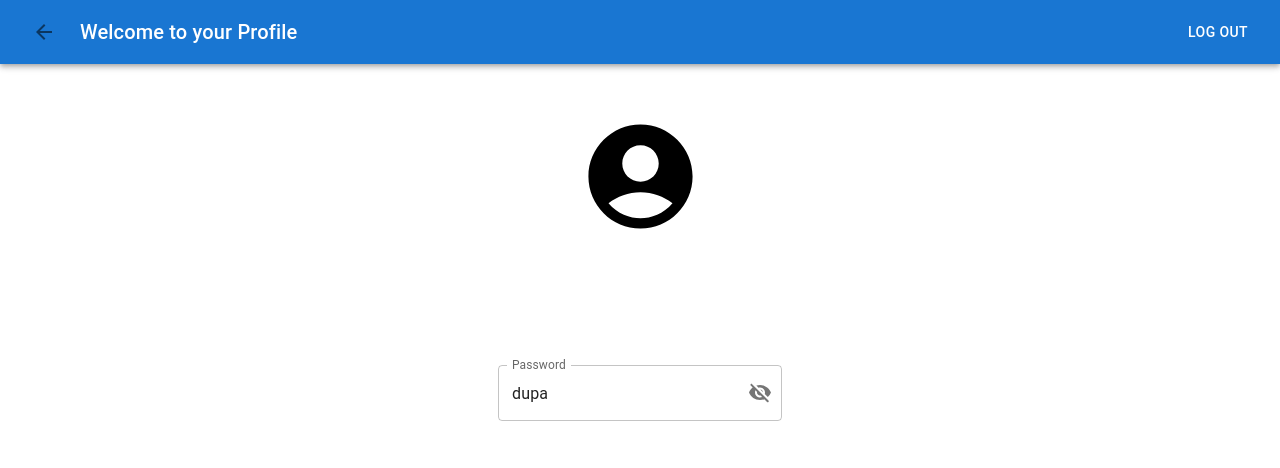
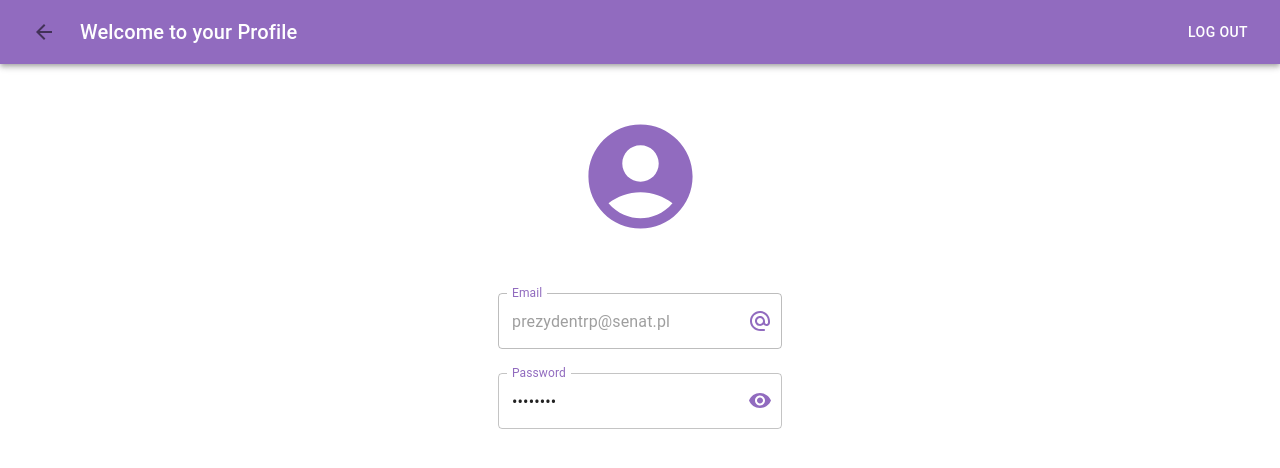
Before and after one commit to adamwar-dev/surveySystemFrontend, a React (Create React App) app in the folder my-app/: page /profile in a window 1280 px wide. Shown: the top 468 px of the page. Built offline with nearby package versions, Linux system fonts and the light colour scheme.

Commit message:
added some colors and stuff on profile page

```diff
--- a/my-app/src/components/NavBar.tsx
+++ b/my-app/src/components/NavBar.tsx
@@ -35,7 +35,7 @@ export class NavBar extends React.Component<NavBarProps> {
 
 		return (
 			<Box sx={{ flexGrow: 1, mb: '50px' }}>
-			<AppBar position="static">
+			<AppBar position="static" sx={{ backgroundColor:'#916BBF'}}>
 				<Toolbar>
 					<Link href={linkTo}>
 						<BackArrow visable={backArrowVisable}/>
--- a/my-app/src/pages/CreateSurvey.tsx
+++ b/my-app/src/pages/CreateSurvey.tsx
@@ -14,13 +14,13 @@ export class CreateSurvey extends React.Component{
 				<Box sx={{ flexGrow: 1, width:'100%', height:'85vh'}}>
 					<Grid container spacing={10} columnSpacing={{ xs: 1, sm: 2, md: 3 }} sx={{mb:'30px'}}>
 					<Grid item xs={12} sm={6} md={4}>
-							<Tile primaryText='Public Survey' linkTo='' icon={<PublicRoundedIcon fontSize={'large'}/>}/>
+							<Tile primaryText='Public Survey' linkTo='' icon={<PublicRoundedIcon sx={{color: '#916BBF'}} fontSize={'large'}/>}/>
 						</Grid>
 						<Grid item xs={12} sm={6} md={4}>
-							<Tile primaryText='Private Survey' linkTo='' icon={<PublicOffRoundedIcon fontSize={'large'}/>}/>
+							<Tile primaryText='Private Survey' linkTo='' icon={<PublicOffRoundedIcon sx={{color: '#916BBF'}} fontSize={'large'}/>}/>
 						</Grid>
 						<Grid item xs={12} sm={12} md={4}>
-							<Tile primaryText='Distributed Survey' linkTo='' icon={<SupervisorAccountRoundedIcon fontSize={'large'}/>}/>
+							<Tile primaryText='Distributed Survey' linkTo='' icon={<SupervisorAccountRoundedIcon sx={{color: '#916BBF'}} fontSize={'large'}/>}/>
 						</Grid>
 					</Grid>
 				</Box>
--- a/my-app/src/pages/MainPage.tsx
+++ b/my-app/src/pages/MainPage.tsx
@@ -18,16 +18,16 @@ export class MainPage extends React.Component {
 				<Box sx={{ flexGrow: 1, width:'100%', height:'85vh'}}>
 					<Grid container spacing={10} columnSpacing={{ xs: 1, sm: 2, md: 3 }}>
 						<Grid item xs={12} sm={6}>
-							<Tile primaryText='Create a Survey' linkTo='create' icon={<AssignmentRoundedIcon fontSize='large'/>}/>
+							<Tile primaryText='Create a Survey' linkTo='create' icon={<AssignmentRoundedIcon sx={{color: '#916BBF'}} fontSize='large'/>}/>
 						</Grid>
 						<Grid item xs={12} sm={6}>
-							<Tile primaryText='Surveys History' linkTo='history' icon={<HistoryEduRoundedIcon fontSize='large'/>}/>
+							<Tile primaryText='Surveys History' linkTo='history' icon={<HistoryEduRoundedIcon sx={{color: '#916BBF'}} fontSize='large'/>}/>
 						</Grid>
 						<Grid item xs={12} sm={6}>
-							<Tile primaryText='Profile' linkTo='/profile' icon={<AccountBoxRoundedIcon fontSize='large'/>}/>
+							<Tile primaryText='Profile' linkTo='/profile' icon={<AccountBoxRoundedIcon sx={{color: '#916BBF'}} fontSize='large'/>}/>
 						</Grid>
 						<Grid item xs={12} sm={6}>
-							<Tile primaryText='Comming Soon...' linkTo='' icon={<EuroRoundedIcon fontSize='large'/>}/>
+							<Tile primaryText='Comming Soon...' linkTo='' icon={<EuroRoundedIcon sx={{color: '#916BBF'}} fontSize='large'/>}/>
 						</Grid>
 						<Grid item xs={12}>
 							<Footer/>
--- a/my-app/src/pages/Profile.tsx
+++ b/my-app/src/pages/Profile.tsx
@@ -1,12 +1,20 @@
-import { Box, FormControl, Grid, IconButton, InputAdornment, InputLabel, OutlinedInput } from '@mui/material';
+import * as React from 'react';
+import { Box,
+		FormControl,
+		Grid,
+		IconButton,
+		InputAdornment,
+		InputLabel,
+		OutlinedInput } from '@mui/material';
 import VisibilityRoundedIcon from '@mui/icons-material/VisibilityRounded';
 import VisibilityOffRoundedIcon from '@mui/icons-material/VisibilityOffRounded';
 import AccountCircleRoundedIcon from '@mui/icons-material/AccountCircleRounded';
-import * as React from 'react';
+import AlternateEmailRoundedIcon from '@mui/icons-material/AlternateEmailRounded';
 import { NavBar } from '../components/NavBar';
 import '../styles/Pages.css'
 
 interface ProfileState {
+	email: string;
 	password: string;
 	showPassword: boolean;
 }
@@ -19,12 +27,14 @@ export class Profile extends React.Component<ProfileProps,ProfileState>{
 	public constructor(props: ProfileProps) {
 		super(props);
 		this.state = {
-			password: 'dupa',
-			showPassword: true,
+			password: 'długopis',
+			showPassword: false,
+			email: 'prezydentrp@senat.pl'
 		}
 	}
 	public render () {
 		const {
+			email,
 			password,
 			showPassword,
 		} = this.state;
@@ -35,25 +45,37 @@ export class Profile extends React.Component<ProfileProps,ProfileState>{
 					<Grid container spacing={3} alignContent='center' columnSpacing={{ xs: 1, sm: 2, md: 3 }}>
 						<Grid item xs={12} textAlign='center'>
 							<div className='circle'>
-								<AccountCircleRoundedIcon fontSize='inherit'/>
+								<AccountCircleRoundedIcon fontSize='inherit' htmlColor='#916BBF'/>
 							</div>
 						</Grid>
-						<Grid item xs={12}>
+						<Grid item xs={12} textAlign='center'>
+						<FormControl variant="outlined">
+								<InputLabel sx={{color: '#916BBF'}}>Email</InputLabel>
+								<OutlinedInput
+									disabled
+									id="outlined-adornment-email"
+									sx={{color: '#916BBF'}}
+									value={email}
+									endAdornment={
+									<InputAdornment position="end">
+										<IconButton edge="end">
+											<AlternateEmailRoundedIcon  sx={{color: '#916BBF'}}/>
+										</IconButton>
+									</InputAdornment>
+									}
 
-						</Grid>
-						<Grid item xs={12}>
-
-						</Grid>
-						<Grid item xs={12}>
-
+									label="Email"
+								/>
+							</FormControl>
 						</Grid>
 						<Grid item xs={12} textAlign='center'>
 							<FormControl variant="outlined">
-								<InputLabel htmlFor="outlined-adornment-password">Password</InputLabel>
+								<InputLabel htmlFor="outlined-adornment-password" sx={{color: '#916BBF'}}>Password</InputLabel>
 								<OutlinedInput
 									id="outlined-adornment-password"
 									type={showPassword ? 'text' : 'password'}
 									value={password}
+									placeholder={'enter password'}
 									onChange={this.handleChangePassword()}
 									endAdornment={
 									<InputAdornment position="end">
@@ -63,7 +85,10 @@ export class Profile extends React.Component<ProfileProps,ProfileState>{
 										onMouseDown={this.handleMouseDownPassword}
 										edge="end"
 										>
-										{showPassword ? <VisibilityOffRoundedIcon/> : <VisibilityRoundedIcon/>}
+										{showPassword ?
+											<VisibilityOffRoundedIcon  sx={{color: '#916BBF'}}/> :
+											<VisibilityRoundedIcon  sx={{color: '#916BBF'}}/>
+										}
 										</IconButton>
 									</InputAdornment>
 									}
```
